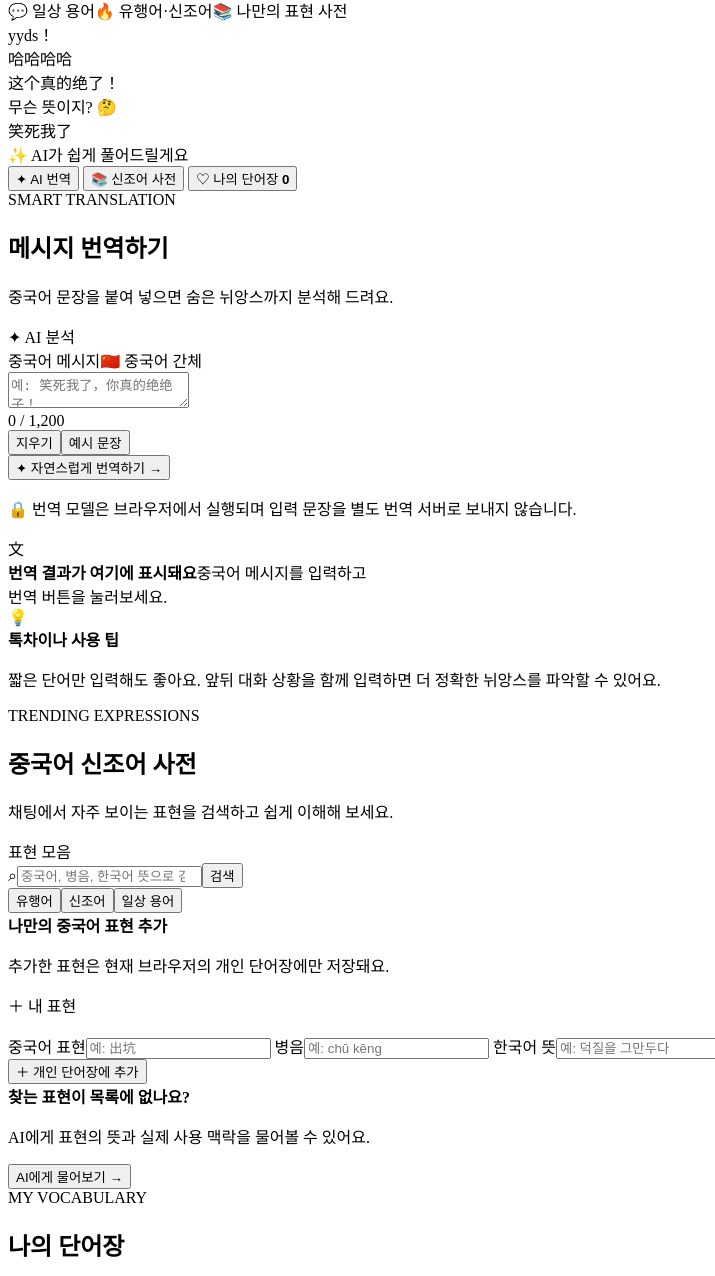
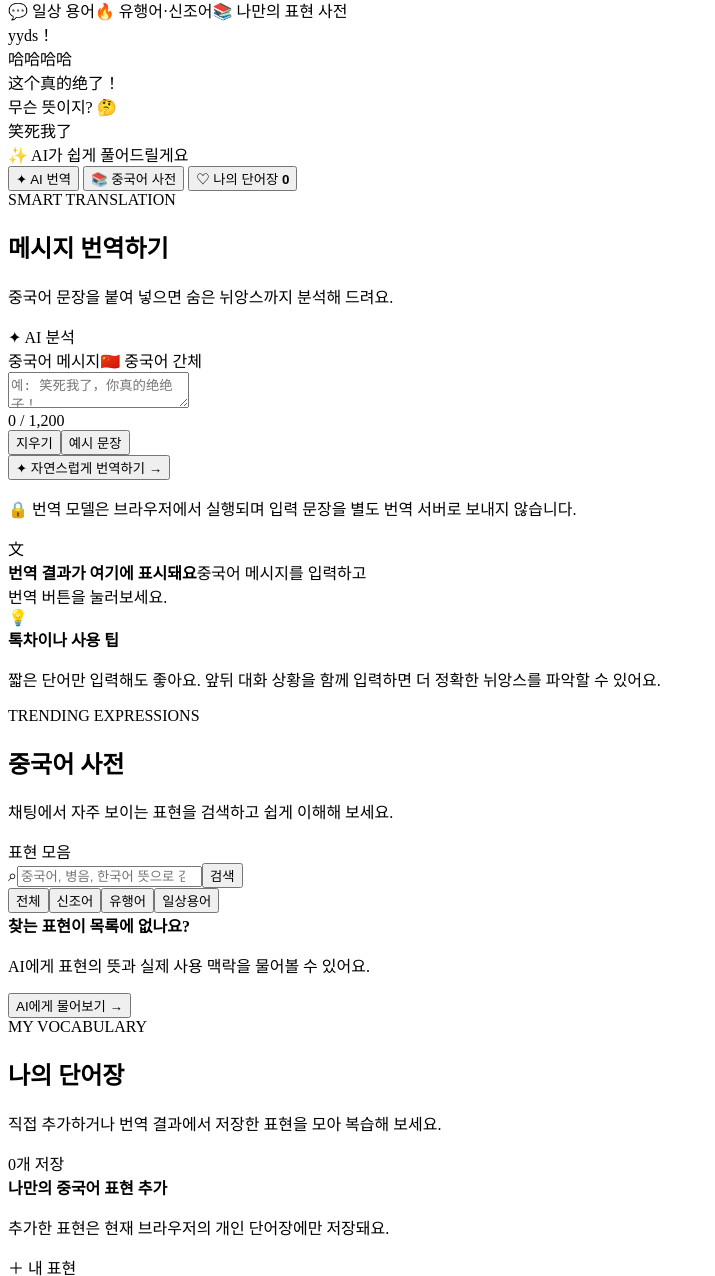
Before and after one commit to KCtranslate/talkchina, a website with bundled scripts: page index.html in a window 1280 px wide. Shown: the part 251-1527 px from the top of the page, without its empty margins (0-715 px from the left). Built offline with nearby package versions, Linux system fonts and the light colour scheme.

Commit message:
Update index.html

```diff
--- a/index.html
+++ b/index.html
@@ -42,7 +42,7 @@
 
       <nav class="tabs" aria-label="주요 메뉴">
         <button class="tab active" data-tab="translate"><span>✦</span> AI 번역</button>
-        <button class="tab" data-tab="dictionary"><span>📚</span> 신조어 사전</button>
+        <button class="tab" data-tab="dictionary"><span>📚</span> 중국어 사전</button>
         <button class="tab" data-tab="saved"><span>♡</span> 나의 단어장 <b id="saved-count">0</b></button>
       </nav>
 
@@ -64,28 +64,28 @@
       </section>
 
       <section id="dictionary-panel" class="panel">
-        <div class="section-heading"><div><span class="section-kicker">TRENDING EXPRESSIONS</span><h2>중국어 신조어 사전</h2><p>채팅에서 자주 보이는 표현을 검색하고 쉽게 이해해 보세요.</p></div><span class="count-chip">표현 모음</span></div>
+        <div class="section-heading"><div><span class="section-kicker">TRENDING EXPRESSIONS</span><h2>중국어 사전</h2><p>채팅에서 자주 보이는 표현을 검색하고 쉽게 이해해 보세요.</p></div><span class="count-chip">표현 모음</span></div>
         <div class="search-box"><span>⌕</span><input id="dictionary-search" type="search" placeholder="중국어, 병음, 한국어 뜻으로 검색"><button id="dictionary-search-button">검색</button></div>
         <div class="category-row" id="category-row">
-          <button class="category active" data-category="유행어">유행어</button><button class="category" data-category="신조어">신조어</button><button class="category" data-category="일상 용어">일상 용어</button>
+          <button class="category active" data-category="전체">전체</button><button class="category" data-category="신조어">신조어</button><button class="category" data-category="유행어">유행어</button><button class="category" data-category="일상용어">일상용어</button>
         </div>
+        <div id="dictionary-grid" class="dictionary-grid"></div>
+        <div class="dictionary-ai"><div><strong>찾는 표현이 목록에 없나요?</strong><p>AI에게 표현의 뜻과 실제 사용 맥락을 물어볼 수 있어요.</p></div><button id="ask-dictionary">AI에게 물어보기 <span>→</span></button></div>
+      </section>
+
+      <section id="saved-panel" class="panel">
+        <div class="section-heading"><div><span class="section-kicker">MY VOCABULARY</span><h2>나의 단어장</h2><p>직접 추가하거나 번역 결과에서 저장한 표현을 모아 복습해 보세요.</p></div><span class="count-chip" id="saved-total">0개 저장</span></div>
         <section class="add-word-card" aria-labelledby="add-word-title">
           <div class="add-word-heading"><div><strong id="add-word-title">나만의 중국어 표현 추가</strong><p>추가한 표현은 현재 브라우저의 개인 단어장에만 저장돼요.</p></div><span>＋ 내 표현</span></div>
           <form id="add-word-form" class="add-word-form">
             <label>중국어 표현<input id="new-term" type="text" maxlength="40" placeholder="예: 出坑" required></label>
             <label>병음<input id="new-pinyin" type="text" maxlength="80" placeholder="예: chū kēng"></label>
             <label>한국어 뜻<input id="new-meaning" type="text" maxlength="120" placeholder="예: 덕질을 그만두다" required></label>
-            <label>분류<select id="new-category"><option value="신조어" selected>신조어</option><option value="유행어">유행어</option><option value="일상 용어">일상 용어</option></select></label>
+            <label>분류<select id="new-category"><option value="신조어" selected>신조어</option><option value="유행어">유행어</option><option value="일상용어">일상용어</option></select></label>
             <label class="wide-field">사용 상황 및 설명<textarea id="new-note" rows="2" maxlength="240" placeholder="어떤 상황에서 사용하는 표현인지 적어 주세요."></textarea></label>
             <button class="primary-button add-word-button" type="submit">＋ 개인 단어장에 추가</button>
           </form>
         </section>
-        <div id="dictionary-grid" class="dictionary-grid"></div>
-        <div class="dictionary-ai"><div><strong>찾는 표현이 목록에 없나요?</strong><p>AI에게 표현의 뜻과 실제 사용 맥락을 물어볼 수 있어요.</p></div><button id="ask-dictionary">AI에게 물어보기 <span>→</span></button></div>
-      </section>
-
-      <section id="saved-panel" class="panel">
-        <div class="section-heading"><div><span class="section-kicker">MY VOCABULARY</span><h2>나의 단어장</h2><p>직접 추가하거나 번역 결과에서 저장한 표현을 모아 복습해 보세요.</p></div><span class="count-chip" id="saved-total">0개 저장</span></div>
         <div id="saved-list" class="saved-list"></div>
       </section>
     </main>
```
